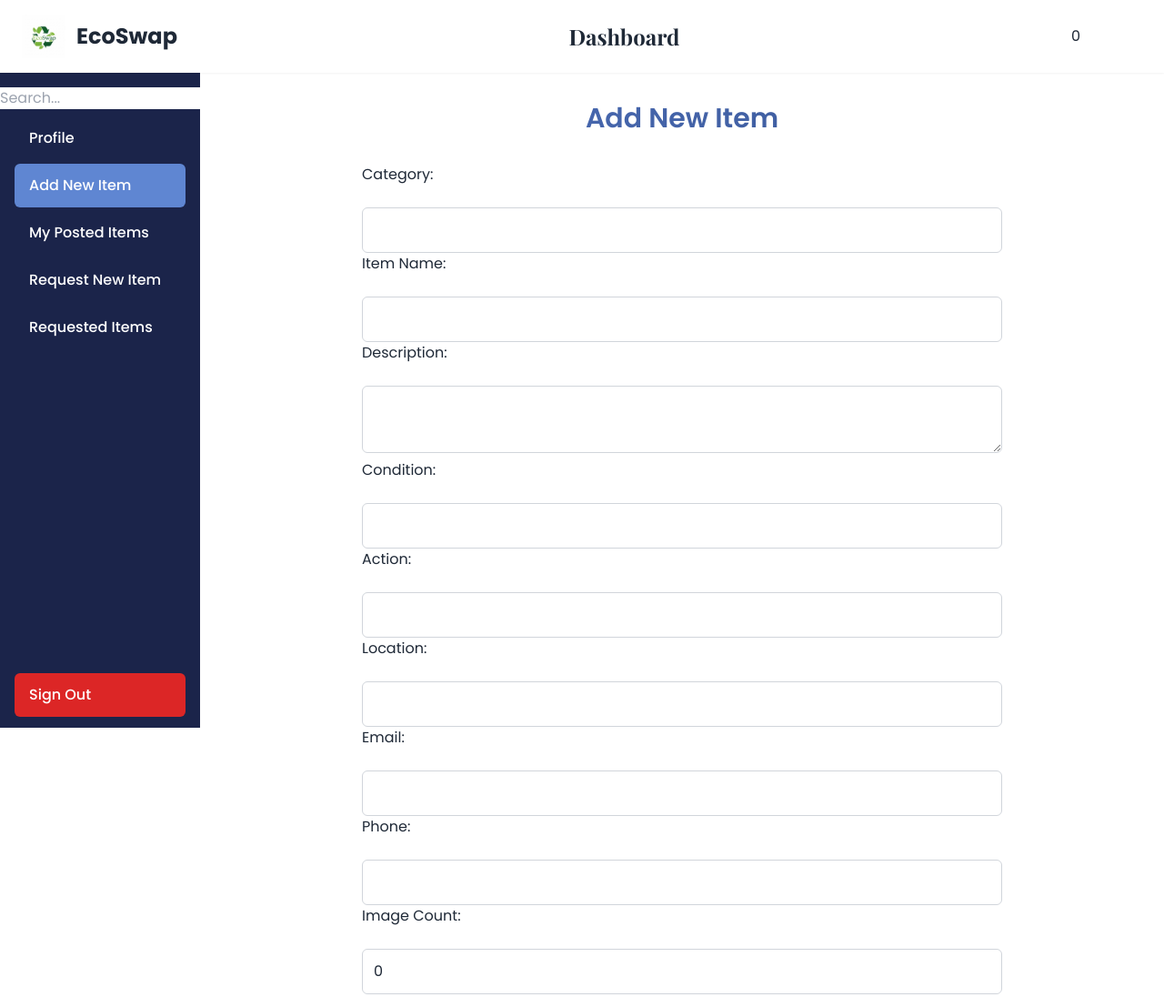
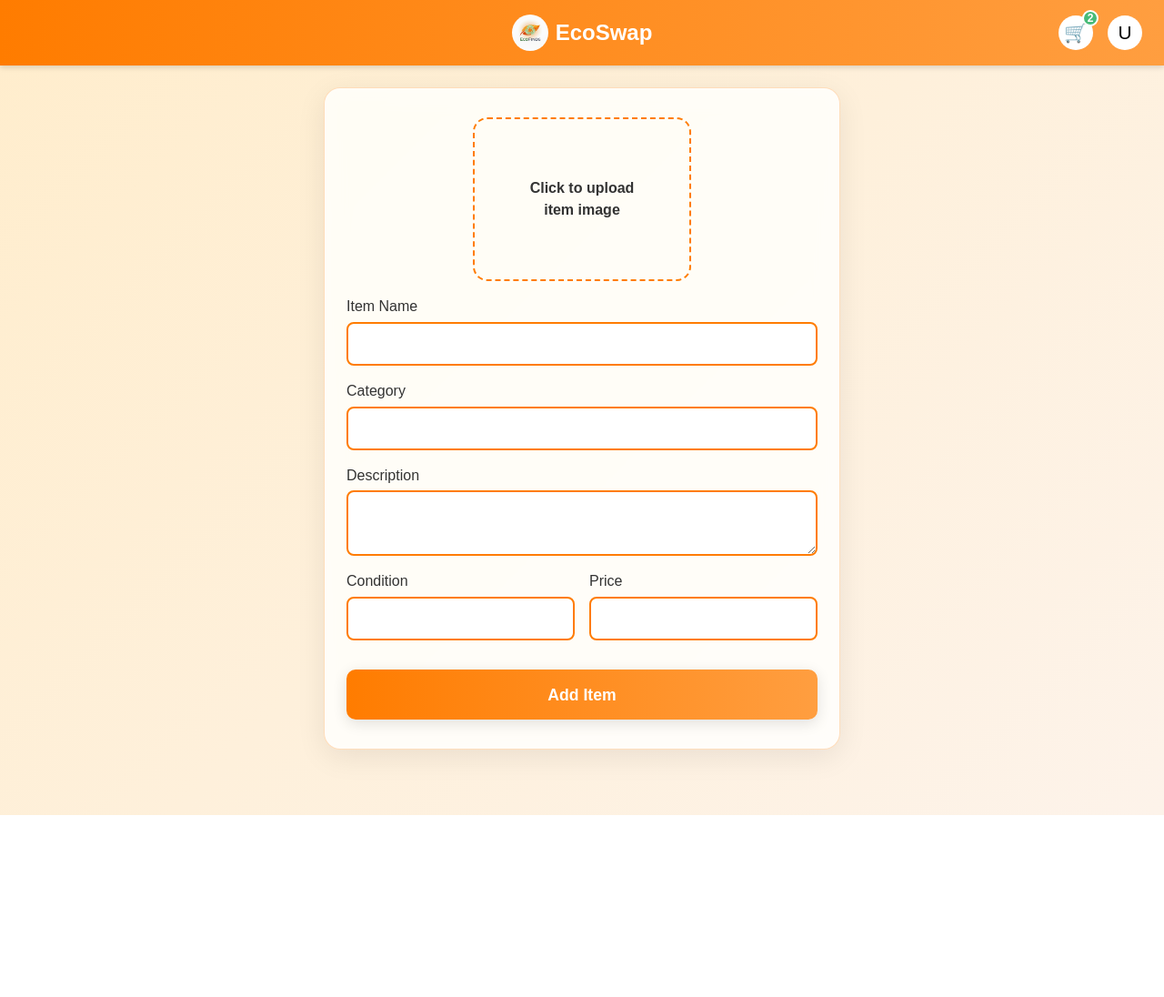
Before and after one commit to JeevithaR3/Odoo, a plain HTML site: page newitem.html in a window 1280 px wide. Shown: the top 1096 px of the page at 91% size. After the commit the page ends 896 px from the top, so only its background shows below. Drawn offline with nearby package versions, Linux system fonts and the light colour scheme.

Commit message:
smollll change

```diff
--- a/newitem.html
+++ b/newitem.html
@@ -1,290 +1,233 @@
 <!DOCTYPE html>
-<html class="scroll-smooth" lang="en">
+<html lang="en">
 <head>
   <meta charset="UTF-8" />
-  <meta name="viewport" content="width=device-width, initial-scale=1" />
-  <title>EcoSwap Dashboard - Add New Item</title>
-
-  <link rel="preconnect" href="https://fonts.googleapis.com" />
-  <link rel="preconnect" href="https://fonts.gstatic.com" crossorigin />
-  <link
-    href="https://fonts.googleapis.com/css2?family=Poppins:wght@300;400;500;600;700&family=Playfair+Display:wght@400;600;700&display=swap"
-    rel="stylesheet"
-  />
-  <link rel="icon" href="./logo.png" type="image/x-icon" />
+  <meta name="viewport" content="width=device-width, initial-scale=1.0" />
+  <title>EcoSwap | Add New Item</title>
+  <link rel="icon" href="logo_ecofinds.png" type="image/x-icon" />
   <script src="https://cdn.tailwindcss.com"></script>
-
-  <script>
-    tailwind.config = {
-      darkMode: "class",
-      theme: {
-        extend: {
-          colors: {
-            primary: "#4b6cb7",
-            secondary: "#3b5998",
-            accent: "#5f86d2",
-            light: "#b0c7f7",
-            dark: "#2c3e91",
-            sidebarBlue: "#1e40af",
-            signOutRed: "#dc2626",
-          },
-          fontFamily: {
-            sans: ["Poppins", "sans-serif"],
-            serif: ["Playfair Display", "serif"],
-          },
-          animation: {
-            float: "float 6s ease-in-out infinite",
-          },
-          keyframes: {
-            float: {
-              "0%,100%": { transform: "translateY(0)" },
-              "50%": { transform: "translateY(-14px)" },
-            },
-          },
-        },
-      },
-    };
-  </script>
-
   <style>
+    :root {
+      --orange-start: #ff7c00;
+      --orange-end: #ff9e40;
+      --green: #48bb78;
+      --card-bg: rgba(255,255,255,0.85);
+    }
     body {
       font-family: 'Poppins', sans-serif;
+      background: linear-gradient(135deg, #ffedcc 0%, #fdf3ea 100%);
+      min-height: 100vh;
+      margin: 0;
     }
-
-    h2.gradient-text {
-      background: linear-gradient(90deg, #4b6cb7 0%, #3b5998 100%);
-      -webkit-background-clip: text;
-      background-clip: text;
-      color: transparent;
-    }
-
-    #sidebar {
-      min-width: 220px;
-      max-width: 220px;
-      background-color: #1b244a;
-      display: flex;
-      flex-direction: column;
-      padding-top: 1rem;
-    }
-
-    #sidebar nav a {
-      color: white;
-      font-weight: 500;
-    }
-    #sidebar nav a:hover:not(.active) {
-      background-color: #3b5998;
-      color: white;
-    }
-    #sidebar nav a.active {
-      background-color: #5f86d2;
-      color: white;
-    }
-
-    #signout-tab {
-      margin-top: auto;
-      background-color: #dc2626;
-      color: white;
-      font-weight: 600;
-    }
-    #signout-tab:hover {
-      background-color: #b91c1c;
-    }
-
-    body.dark #sidebar {
-      background-color: #182b69;
-    }
-
-    #sidebar-search input:focus {
-      outline: none;
-      border-color: #4b6cb7;
-      box-shadow: 0 0 0 3px rgb(75 108 183 / 0.3);
-    }
-
-    .image-preview-container {
-      display: flex;
-      gap: 0.5rem;
-      margin-top: 0.5rem;
-      flex-wrap: wrap;
-    }
-
-    .image-preview-container .image-preview {
-      position: relative;
-    }
-
-    .image-preview-container img {
-      width: 80px;
-      height: 80px;
-      object-fit: cover;
-      border-radius: 0.5rem;
-      border: 2px solid #4b6cb7;
-    }
-
-    .image-preview .remove-btn {
-      position: absolute;
-      top: -5px;
-      right: -5px;
-      background-color: #dc2626;
-      color: white;
-      border-radius: 50%;
-      width: 20px;
-      height: 20px;
+    .top-bar {
+      position: fixed;
+      top: 0; left: 0; right: 0;
+      height: 4.5rem;
       display: flex;
       justify-content: center;
       align-items: center;
-      font-size: 0.8rem;
+      background: linear-gradient(to right, var(--orange-start), var(--orange-end));
+      z-index: 50;
+      box-shadow: 0 2px 6px rgba(0,0,0,0.15);
+    }
+    .top-bar .logo {
+      display: flex;
+      align-items: center;
+      gap: 0.5rem;
+      font-weight: 700;
+      font-size: 1.5rem;
+      color: white;
+    }
+    .top-bar .logo img {
+      height: 40px;
+      width: 40px;
+      object-fit: cover;
+      border-radius: 50%;
+    }
+    .top-bar .top-icons {
+      position: absolute;
+      right: 1.5rem;
+      display: flex;
+      gap: 1rem;
+      align-items: center;
+    }
+    .icon-btn {
+      background: white;
+      border-radius: 50%;
+      width: 38px;
+      height: 38px;
+      display: flex;
+      justify-content: center;
+      align-items: center;
+      font-size: 1.3rem;
       cursor: pointer;
+      position: relative;
+    }
+    .icon-badge {
+      position: absolute;
+      top: -6px;
+      right: -6px;
+      background: var(--green);
+      color: white;
+      font-size: 0.75rem;
+      width: 18px;
+      height: 18px;
+      border-radius: 50%;
+      display: flex;
+      align-items: center;
+      justify-content: center;
+      font-weight: 600;
+      border: 2px solid white;
+    }
+    main {
+      max-width: 600px;
+      margin: 6rem auto 2rem auto;
+      padding: 0 1rem;
+    }
+    .glass-card {
+      background: var(--card-bg);
+      border-radius: 18px;
+      box-shadow: 0 8px 32px rgba(0,0,0,0.08);
+      padding: 2rem 1.5rem;
+      backdrop-filter: blur(12px) saturate(180%);
+      -webkit-backdrop-filter: blur(12px) saturate(180%);
+      border: 1.5px solid rgba(255,124,0,0.25);
+    }
+    .image-upload label {
+      display: flex;
+      flex-direction: column;
+      align-items: center;
+      justify-content: center;
+      border: 2.5px dashed var(--orange-start);
+      border-radius: 16px;
+      width: 240px;
+      height: 180px;
+      cursor: pointer;
+      color: #333;
+      font-weight: 600;
+      text-align: center;
+      margin: 0 auto 1rem auto;
+      transition: border 0.2s, background 0.2s;
+    }
+    .image-upload label:hover {
+      border-color: var(--orange-end);
+      background: rgba(255,156,64,0.1);
+    }
+    .image-upload input { display: none; }
+    .image-preview {
+      margin-top: 0.5rem;
+      max-width: 180px;
+      max-height: 120px;
+      border-radius: 10px;
+      object-fit: cover;
+      display: none;
+      box-shadow: 0 2px 8px rgba(0,0,0,0.1);
+      border: 2px solid var(--orange-start);
+    }
+    .form-group {
+      margin-bottom: 1rem;
+      display: flex;
+      flex-direction: column;
+    }
+    .form-group label {
+      font-weight: 500;
+      margin-bottom: 0.3rem;
+      color: #333;
+    }
+    .form-group input,
+    .form-group textarea,
+    .form-group select {
+      border-radius: 8px;
+      padding: 10px 12px;
+      border: 2px solid var(--orange-start);
+      outline: none;
+      font-size: 1rem;
+      transition: border 0.2s;
+    }
+    .form-group input:focus,
+    .form-group textarea:focus,
+    .form-group select:focus { border-color: var(--orange-end); }
+    .add-btn {
+      width: 100%;
+      padding: 0.9rem 0;
+      border-radius: 10px;
       border: none;
+      background: linear-gradient(to right, var(--orange-start), var(--orange-end));
+      color: white;
+      font-weight: 700;
+      font-size: 1.1rem;
+      cursor: pointer;
+      margin-top: 1rem;
+      transition: background 0.2s, box-shadow 0.2s;
+      box-shadow: 0 4px 16px rgba(0,0,0,0.12);
     }
-
-    .upload-btn {
-      background-color: #4b6cb7;
-      color: white;
-      padding: 0.5rem 1rem;
-      border-radius: 0.375rem;
-      cursor: pointer;
-      font-weight: 600;
-      transition: background-color 0.3s ease;
-    }
-    .upload-btn:hover {
-      background-color: #3b5998;
-    }
-
-    #responseMsg {
-      margin-top: 1rem;
-      text-align: center;
-      font-weight: 600;
-      color: #16a34a;
+    .add-btn:hover {
+      background: linear-gradient(to right, var(--orange-end), var(--orange-start));
     }
   </style>
 </head>
-<body class="font-sans text-gray-800 antialiased min-h-screen flex flex-col bg-blue-50 dark:bg-[#1e3a8a]">
-  <nav class="fixed inset-x-0 top-0 z-50 bg-white/90 backdrop-blur shadow-sm dark:bg-gray-800/90 flex items-center justify-between px-6 py-4">
-    <a href="index.html" class="flex items-center space-x-3">
-      <img src="./logo.png" alt="EcoSwap logo" class="h-12 w-auto" />
-      <span class="text-2xl font-bold gradient-text">EcoSwap</span>
-    </a>
-    <h1 class="text-2xl font-serif font-bold text-gray-800 dark:text-gray-200">Dashboard</h1>
-    <div class="flex items-center space-x-4">
-      <div id="greenPointsDisplay" aria-label="Green Points">0</div>
-      <button id="theme-toggle" aria-label="Toggle dark/light mode" class="px-4 py-2 rounded-md text-white hover:bg-accent transition flex items-center" type="button">
-        <svg id="icon-sun" xmlns="http://www.w3.org/2000/svg" class="h-5 w-5 hidden" fill="none" viewBox="0 0 24 24" stroke="currentColor">
-          <path stroke-linecap="round" stroke-linejoin="round" stroke-width="2" d="M12 3v2m0 14v2m9-9h-2M5 12H3m15.364-6.364l-1.414 1.414M6.05 17.95l-1.414 1.414M18.364 18.364l-1.414-1.414M6.05 6.05L4.636 4.636M12 8a4 4 0 100 8 4 4 0 000-8z" />
-        </svg>
-        <svg id="icon-moon" xmlns="http://www.w3.org/2000/svg" class="h-5 w-5 hidden" fill="currentColor" viewBox="0 0 24 24">
-          <path d="M21 12.79A9 9 0 1111.21 3a7 7 0 109.79 9.79z" />
-        </svg>
-      </button>
+<body>
+  <div class="top-bar">
+    <div class="logo mx-auto">
+      <img src="logo_ecofinds.png" alt="Logo"> EcoSwap
     </div>
-  </nav>
+    <div class="top-icons">
+      <div class="icon-btn">
+        🛒
+        <span class="icon-badge">2</span>
+      </div>
+      <div class="icon-btn">U</div>
+    </div>
+  </div>
 
-  <main class="flex pt-20 pl-[220px] min-h-screen bg-white dark:bg-[#1f2937]">
-    <aside id="sidebar" class="fixed top-20 bottom-0 left-0 flex flex-col overflow-y-auto">
-      <div id="sidebar-search">
-        <input type="text" placeholder="Search..." aria-label="Search" class="dark:bg-gray-700 dark:text-gray-100 dark:border-gray-600" />
+  <main>
+    <form class="glass-card">
+      <div class="image-upload">
+        <label for="itemImage">
+          Click to upload <br> item image
+          <input type="file" id="itemImage" accept="image/*" onchange="showPreview(event)" />
+          <img id="imagePreview" class="image-preview" alt="Preview" />
+        </label>
       </div>
-      <nav class="flex flex-col mt-2 space-y-1 px-4 flex-grow">
-        <a href="dashboard.html" class="rounded-md px-4 py-3 hover:bg-secondary text-white">Profile</a>
-        <a href="newitem.html" class="active rounded-md px-4 py-3 transition text-white font-medium">Add New Item</a>
-        <a href="posted.html" class="hover:bg-primary rounded-md px-4 py-3 cursor-default">My Posted Items</a>
-        <a href="reqitemp.html" class="rounded-md px-4 py-3 hover:bg-secondary text-white">Request New Item</a>
-        <a href="reqJeevitha.html" class="rounded-md px-4 py-3 hover:bg-secondary text-white">Requested Items</a>
-      </nav>
-      <nav class="px-4 py-3">
-        <a href="index.html" id="signout-tab" class="block rounded-md px-4 py-3 text-white transition">Sign Out</a>
-      </nav>
-    </aside>
-
-    <section class="flex-1 bg-transparent dark:bg-[#1f2937] p-8 text-gray-800 dark:text-gray-200 max-w-3xl mx-auto rounded-none shadow-none flex flex-col justify-center min-h-[calc(100vh-5rem)]">
-      <h2 class="gradient-text text-3xl font-semibold mb-8 text-center">Add New Item</h2>
-      <form id="itemForm" class="space-y-6">
-        <label>Category:</label>
-        <input type="text" name="category" class="w-full rounded-md border border-gray-300 dark:border-gray-600 p-3 text-base dark:bg-[#1f2937] dark:text-gray-200" required>
-
-        <label>Item Name:</label>
-        <input type="text" name="itemName" class="w-full rounded-md border border-gray-300 dark:border-gray-600 p-3 text-base dark:bg-[#1f2937] dark:text-gray-200" required>
-
-        <label>Description:</label>
-        <textarea name="description" class="w-full rounded-md border border-gray-300 dark:border-gray-600 p-3 text-base dark:bg-[#1f2937] dark:text-gray-200" required></textarea>
-
-        <label>Condition:</label>
-        <input type="text" name="itemCondition" class="w-full rounded-md border border-gray-300 dark:border-gray-600 p-3 text-base dark:bg-[#1f2937] dark:text-gray-200">
-
-        <label>Action:</label>
-        <input type="text" name="itemAction" class="w-full rounded-md border border-gray-300 dark:border-gray-600 p-3 text-base dark:bg-[#1f2937] dark:text-gray-200">
-
-        <label>Location:</label>
-        <input type="text" name="location" class="w-full rounded-md border border-gray-300 dark:border-gray-600 p-3 text-base dark:bg-[#1f2937] dark:text-gray-200">
-
-        <label>Email:</label>
-        <input type="email" name="email" class="w-full rounded-md border border-gray-300 dark:border-gray-600 p-3 text-base dark:bg-[#1f2937] dark:text-gray-200">
-
-        <label>Phone:</label>
-        <input type="text" name="phone" class="w-full rounded-md border border-gray-300 dark:border-gray-600 p-3 text-base dark:bg-[#1f2937] dark:text-gray-200">
-
-        <label>Image Count:</label>
-        <input type="number" name="imageCount" value="0" class="w-full rounded-md border border-gray-300 dark:border-gray-600 p-3 text-base dark:bg-[#1f2937] dark:text-gray-200">
-
-        <button type="submit" class="w-full py-3 bg-primary rounded-md font-semibold text-white hover:bg-secondary transition">Submit</button>
-      </form>
-      <p id="responseMsg"></p>
-    </section>
+      <div class="form-group">
+        <label for="itemName">Item Name</label>
+        <input type="text" id="itemName" required />
+      </div>
+      <div class="form-group">
+        <label for="category">Category</label>
+        <input type="text" id="category" required />
+      </div>
+      <div class="form-group">
+        <label for="description">Description</label>
+        <textarea id="description" rows="2" required></textarea>
+      </div>
+      <div class="form-row flex gap-4">
+        <div class="form-group flex-1">
+          <label for="condition">Condition</label>
+          <input type="text" id="condition" />
+        </div>
+        <div class="form-group flex-1">
+          <label for="price">Price</label>
+          <input type="number" id="price" min="0" />
+        </div>
+      </div>
+      <button type="submit" class="add-btn">Add Item</button>
+    </form>
   </main>
 
   <script>
-    // Theme toggle
-    const toggleBtn = document.getElementById("theme-toggle");
-    const sunIcon = document.getElementById("icon-sun");
-    const moonIcon = document.getElementById("icon-moon");
-
-    function updateThemeIcons() {
-      if (document.body.classList.contains("dark")) {
-        sunIcon.style.display = "block";
-        moonIcon.style.display = "none";
+    function showPreview(event) {
+      const input = event.target;
+      const preview = document.getElementById('imagePreview');
+      if (input.files && input.files[0]) {
+        const reader = new FileReader();
+        reader.onload = e => { preview.src = e.target.result; preview.style.display = 'block'; };
+        reader.readAsDataURL(input.files[0]);
       } else {
-        sunIcon.style.display = "none";
-        moonIcon.style.display = "block";
+        preview.src = '';
+        preview.style.display = 'none';
       }
     }
-
-    function loadTheme() {
-      const savedTheme = localStorage.getItem("theme");
-      if (savedTheme === "dark" || (!savedTheme && window.matchMedia("(prefers-color-scheme: dark)").matches)) {
-        document.body.classList.add("dark");
-      } else {
-        document.body.classList.remove("dark");
-      }
-      updateThemeIcons();
-    }
-
-    toggleBtn.addEventListener("click", () => {
-      document.body.classList.toggle("dark");
-      localStorage.setItem("theme", document.body.classList.contains("dark") ? "dark" : "light");
-      updateThemeIcons();
-    });
-    loadTheme();
-
-    // Form submission logic (from first code)
-    document.getElementById("itemForm").addEventListener("submit", async function(e) {
-      e.preventDefault();
-      const formData = new FormData(e.target);
-      const itemData = Object.fromEntries(formData.entries());
-
-      console.log("Submitting:", itemData);
-
-      try {
-        const response = await fetch("http://127.0.0.1:5000/api/items", {
-          method: "POST",
-          headers: { "Content-Type": "application/json" },
-          body: JSON.stringify(itemData),
-        });
-        const result = await response.json();
-        console.log("Server response:", result);
-        document.getElementById("responseMsg").innerText = result.message;
-      } catch (error) {
-        console.error("Fetch error:", error);
-        document.getElementById("responseMsg").innerText = "Error submitting item.";
-      }
-    });
   </script>
 </body>
 </html>
```
Also changed, not shown: productspage.html (added).
